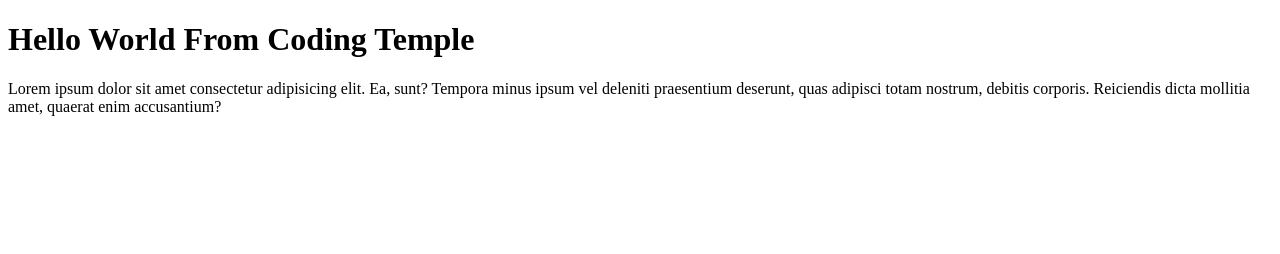
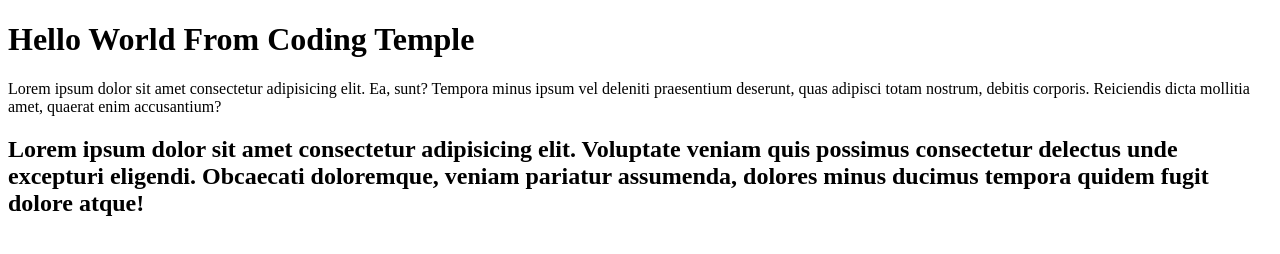
Before and after one commit to fjohngaughan/Hello_World_Collab_Feb2021, a plain HTML site: page index.html in a window 1280 px wide. Drawn offline with Linux system fonts and the light colour scheme.

Commit message:
changes -SD

```diff
--- a/index.html
+++ b/index.html
@@ -10,5 +10,8 @@
         <h1>Hello World From Coding Temple</h1>
         <p>Lorem ipsum dolor sit amet consectetur adipisicing elit. Ea, sunt? Tempora minus ipsum vel deleniti praesentium deserunt, quas adipisci totam nostrum, debitis corporis. Reiciendis dicta mollitia amet, quaerat enim accusantium?</p>
     </div>
+    <div>
+        <h2>Lorem ipsum dolor sit amet consectetur adipisicing elit. Voluptate veniam quis possimus consectetur delectus unde excepturi eligendi. Obcaecati doloremque, veniam pariatur assumenda, dolores minus ducimus tempora quidem fugit dolore atque!</h2>
+    </div>
 </body>
 </html>
```
